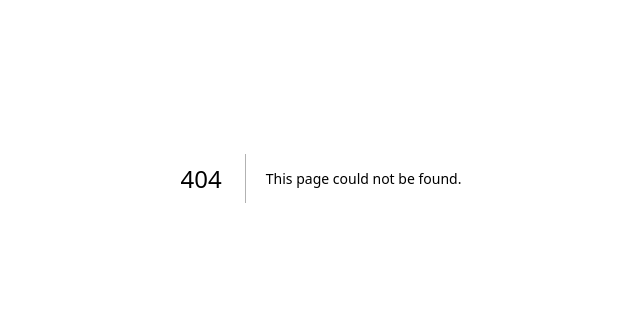
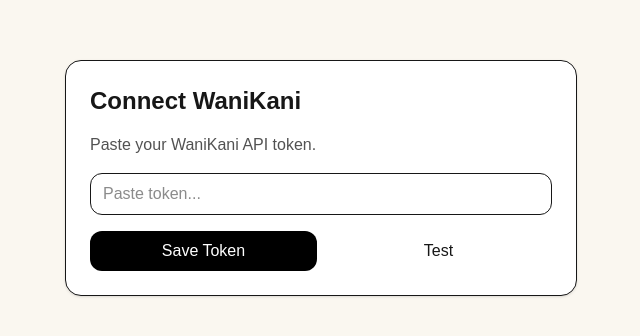
Before and after one commit to jacobmelendez17/jp-trainer, a Next.js app in the folder apps/web/: page /connect-wanikani in a window 1280 px wide. Before the commit this address had no page. Shown: the part 222-558 px from the top of the page, without its empty margins (319-959 px from the left). Built offline with nearby package versions, Linux system fonts and the light colour scheme.

Commit message:
chore: Added simple UI to add user Wanikani API token

```diff
--- /dev/null
+++ b/apps/web/src/app/api/wanikani/connect/route.ts
@@ -0,0 +1,31 @@
+import { NextResponse } from "next/server";
+import { getServerSession } from "next-auth";
+import { prisma } from "@/lib/prisma";
+import { encryptToken } from "@/lib/crypto";
+
+export async function POST(req: Request) {
+    const session = await getServerSession();
+    const userEmail = session?.user?.email;
+
+    if (!userEmail) {
+        return NextResponse.json({ error: "Not authenticated" });
+    }
+
+    const body = await req.json({ error: "token is required" });
+    const token = body?.token?.toString()?.trim();
+
+    const user = await prisma.user.findUnique({ where: { email: userEmail } });
+    if (!user) {
+        return NextResponse.json({ error: "User not found" });
+    }
+
+    const tokenEnc = encryptToken(token);
+
+    await prisma.wanikaniConnection.upsert({
+        where: { userId: user.id },
+        update: { tokenEnc },
+        create: { userId: user.id, tokenEnc },
+    });
+
+    return NextResponse.json({ ok: true });
+}
--- /dev/null
+++ b/apps/web/src/app/api/wanikani/test/route.ts
@@ -0,0 +1,49 @@
+import { NextResponse } from "next/server";
+import { getServerSession } from "next-auth";
+import { prisma } from "@/lib/prisma"
+import { decryptToken } from "@/lib/crypto";
+
+export async function GET() {
+    const session = await getServerSession();
+    const userEmail = session?.user?.email;
+
+    if (!userEmail) {
+        return NextResponse.json({ error: "Not authenticated" });
+    }
+
+    const user = await prisma.user.findUnique({
+        where: { email: userEmail },
+        select: { id: true },
+    });
+
+    if (!user) {
+        return NextResponse.json({ error: "User not found " });
+    }
+
+    const conn = await prisma.wanikaniConnection.findUnique({
+        where: { userId: user.id },
+        select: { tokenEnc: true },
+    });
+
+    if (!conn) {
+        return NextResponse.json({ error: "No token saved" });
+    }
+
+    const token = decryptToken(conn.tokenEnc);
+
+    const resp = await fetch("https://api.wanikani.com/v2/user", {
+        headers: { Authorization: `Bearer ${token}` },
+    });
+
+    const data = await resp.json();
+    if (!resp.ok) {
+        return NextResponse.json({ error: "WaniKani API Error", details: data });
+    }
+
+    return NextResponse.json({
+        ok: true,
+        username: data?.data?.username,
+        level: data?.data?.level,
+        profileUrl: data?.data?.profile_url,
+    })
+}
--- /dev/null
+++ b/apps/web/src/app/connect-wanikani/page.tsx
@@ -0,0 +1,57 @@
+"use client";
+
+import { useState } from "react";
+
+export default function ConnectWanikaniPage() {
+    const [token, setToken] = useState("");
+    const [status, setStatus] = useState("");
+
+    async function saveToken() {
+        setStatus("Saving token...");
+        const res = await fetch("/api/wanikani/connect", {
+            method: "POST",
+            headers: { "Content-Type": "application/json" },
+            body: JSON.stringify({ token }),
+        });
+        const data = await res.json();
+        if (!res.ok) return setStatus(`Error: ${data?.error ?? "unknown"}`);
+        setStatus("Saved! Now click Test.");
+    }
+
+    async function testToken() {
+        setStatus("Testing token...");
+        const res = await fetch("/api/wanikani/test");
+        const data = await res.json();
+        if (!res.ok) return setStatus(`Error: ${data?.error ?? "unknown"}`);
+        setStatus(`Connected ${data.username} (Level ${data.level})`);
+    }
+
+    return (
+        <main className="min-h-screen grid place-items-center bg-[#faf7f0] p-6">
+            <div className="w-full max-w-lg rounded-2xl border bg-white p-6 shadow-sm space-y-4">
+                <h1 className="text-2xl font-semibold">Connect WaniKani</h1>
+                <p className="tet-sm text-neutral-600">
+                    Paste your WaniKani API token.
+                </p>
+
+                <input
+                    className="w-full rounded-xl border px-3 py-2"
+                    placeholder="Paste token..."
+                    value={token}
+                    onChange={(e) => setToken(e.target.value)}
+                />
+
+                <div className="flex gap-2">
+                    <button className="flex-1 rounded-xl bg-black text-white px-4 py-2" onClick={saveToken}>
+                        Save Token
+                    </button>
+                    <button className="flex-1 rounded-xl border- px-4 py-2" onClick={testToken}>
+                        Test
+                    </button>
+                </div>
+
+                {status ? <div className="rounded-xl border bg-neutral-50 p-3 text-sm">{status}</div> : null}
+            </div>
+        </main>
+    )
+}
--- /dev/null
+++ b/apps/web/src/lib/crypto.ts
@@ -0,0 +1,33 @@
+import crypto from "crypto";
+
+const RAW_KEY = process.env.WK_TOKEN_ENCRYPTION_KEY ?? "";
+if (RAW_KEY.length < 32) {
+    throw new Error("WK_TOKEN_ENCRYPTION_KEY must be at least 32 characters.");
+}
+
+const KEY = crypto.createHash("sha256").update(RAW_KEY).digest();
+
+export function encryptToken(plaintext: string): string {
+    const iv = crypto.randomBytes(12);
+    const cipher = crypto.createCipheriv("aes-256-gcm", KEY, iv);
+
+    const ciphertext = Buffer.concat([cipher.update(plaintext, "utf8"), cipher.final()]);
+    const tag = cipher.getAuthTag();
+
+    return [iv.toString("base64"), tag.toString("base64"), ciphertext.toString("base64")].join(".");
+}
+
+export function decryptToken(enc: string): string {
+    const [ivB64, tagB64, ctB64] = enc.split(".");
+    if (!ivB64 || !tagB64 || !ctB64) throw new Error("invalud encrypted token format.");
+
+    const iv = Buffer.from(ivB64, "base64");
+    const tag = Buffer.from(tagB64, "base64");
+    const ct = Buffer.from(ctB64, "base64");
+
+    const decipher = crypto.createDecipheriv("aes-256-gcm", KEY, iv);
+    decipher.setAuthTag(tag);
+
+    const plaintext = Buffer.concat([decipher.update(ct), decipher.final()]);
+    return plaintext.toString("utf8");
+}
```
